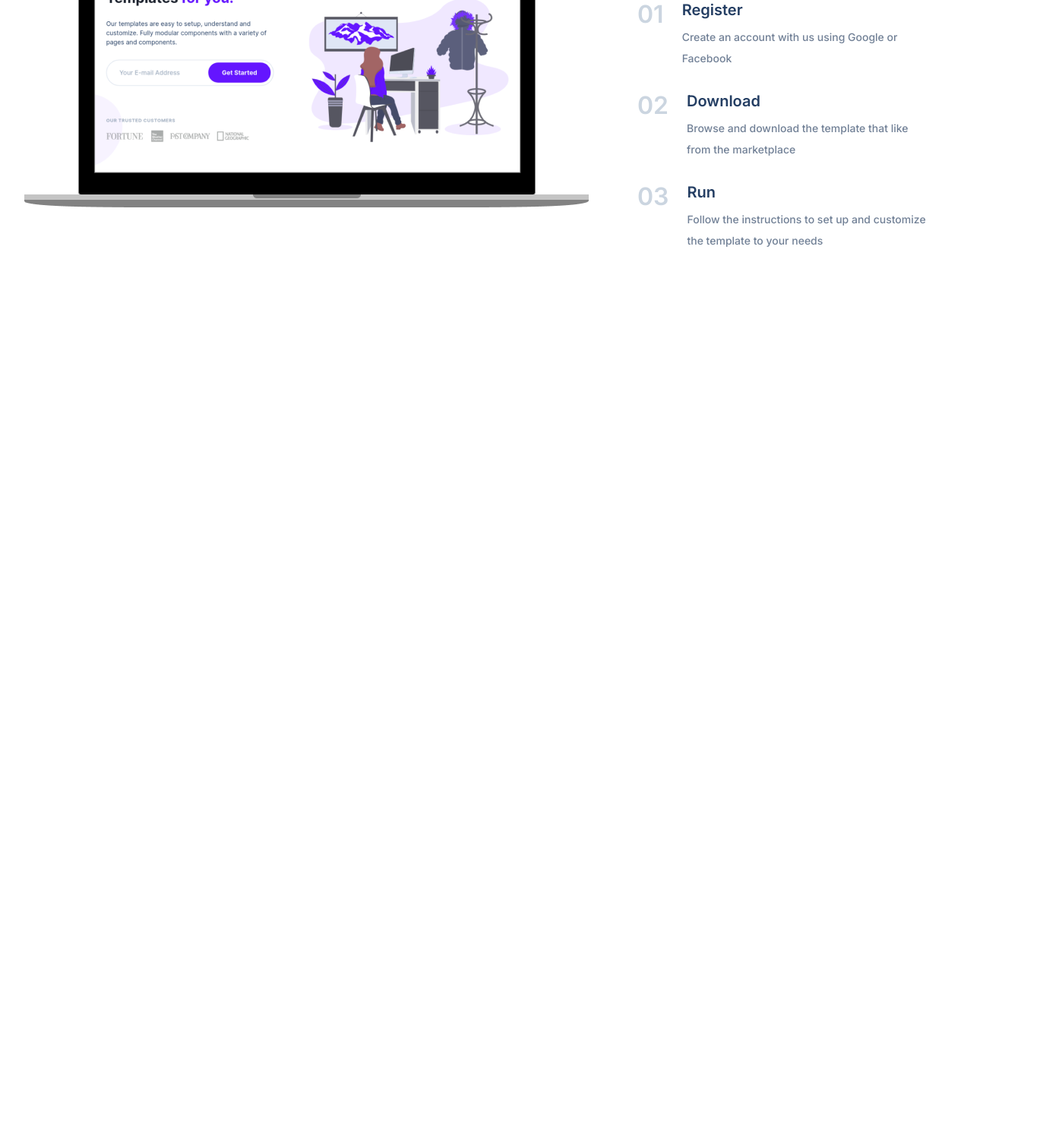
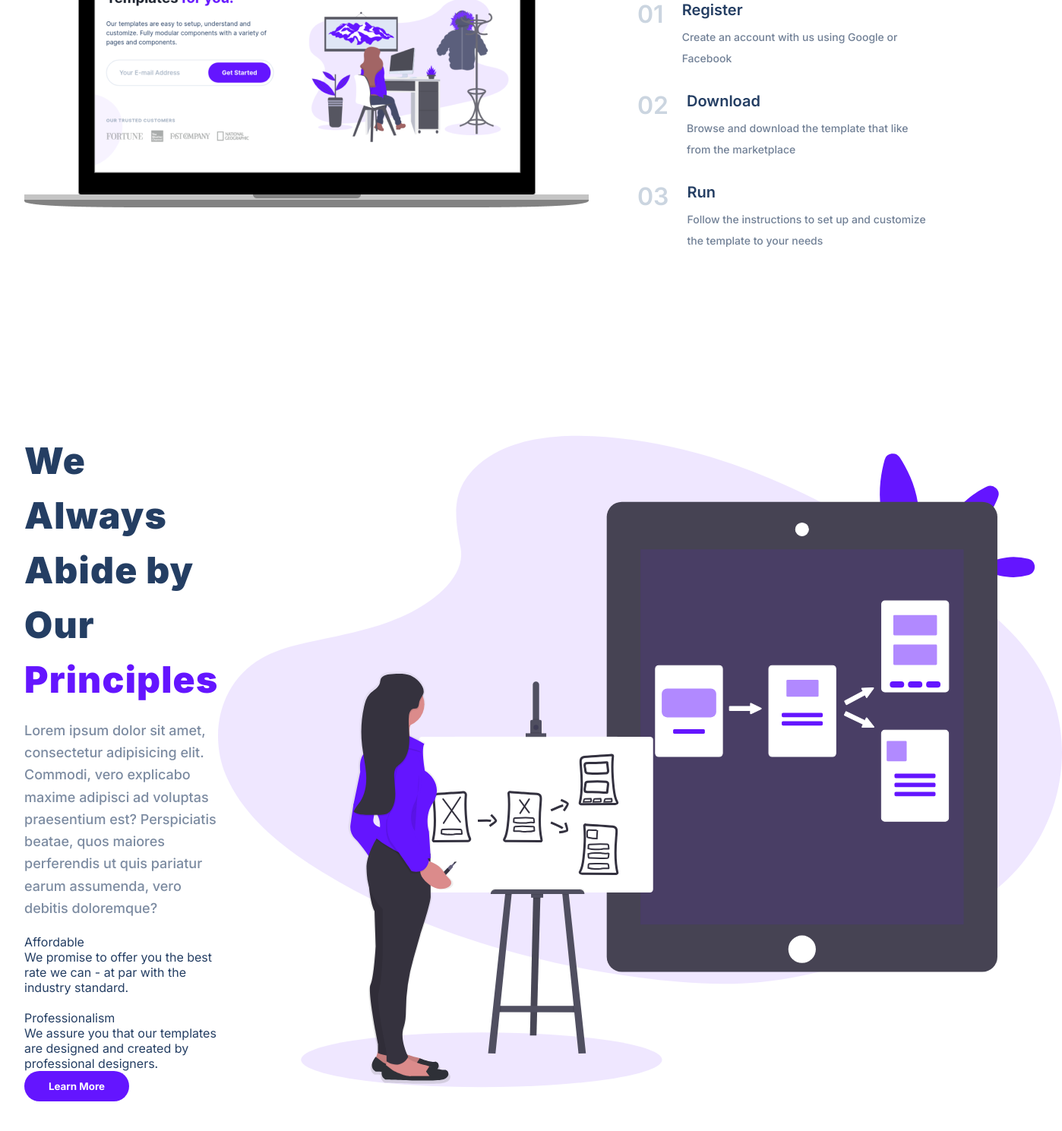
Before and after one commit to nedejer/treact, a plain HTML site: page index.html in a window 1280 px wide. Shown: the part 2454-3943 px from the top of the page at 76% size, 1398 px wide, since content can reach past the window. Before the commit the page ends 2913 px from the top, so only its background shows below. Drawn offline with Linux system fonts and the light colour scheme.

Commit message:
values section HTML only

```diff
--- a/index.html
+++ b/index.html
@@ -189,6 +189,39 @@
             </div>
 
         </section>
+        <section class="values">
+            <div class="container">
+                <div class="row">
+                    <div class="values__description">
+                        <div class="section__tag"></div>
+                        <h2 class="section__title">We Always Abide by Our <span class="purple">Principles</span></h2>
+                        <p class="section__para">Lorem ipsum dolor sit amet, consectetur adipisicing elit. Commodi, vero explicabo maxime adipisci ad voluptas praesentium est? Perspiciatis beatae, quos maiores perferendis ut quis pariatur earum assumenda, vero debitis doloremque?</p>
+                        <div class="values__list">
+                            <div class="value">
+                                <div class="value__title">
+                                    <figure class="value__img--wrapper">
+                                        <img src="" alt="">
+                                    </figure>
+                                    <div class="value__name">Affordable</div>
+                                </div>
+                                <div class="value__para">We promise to offer you the best rate we can - at par with the industry standard.</div>
+                            </div>
+                            <div class="value">
+                                <div class="value__title">
+                                    <figure class="value__img--wrapper">
+                                        <img src="" alt="">
+                                    </figure>
+                                    <div class="value__name">Professionalism</div>
+                                </div>
+                                <div class="value__para">We assure you that our templates are designed and created by professional designers.</div>
+                            </div>
+                        </div>
+                        <button class="button">Learn More</button>
+                    </div>
+                    <img src="./assets/prototype-illustration.21bc4b3f612a2f257c3d361067582485.svg" alt="" class="values__img">
+                </div>
+            </div>
+        </section>
     </main>
     <footer></footer>
 </body>
```
